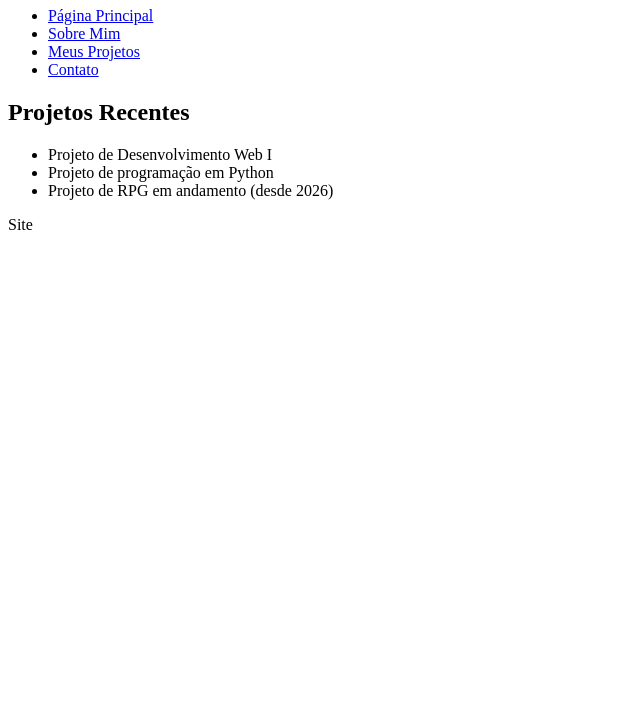
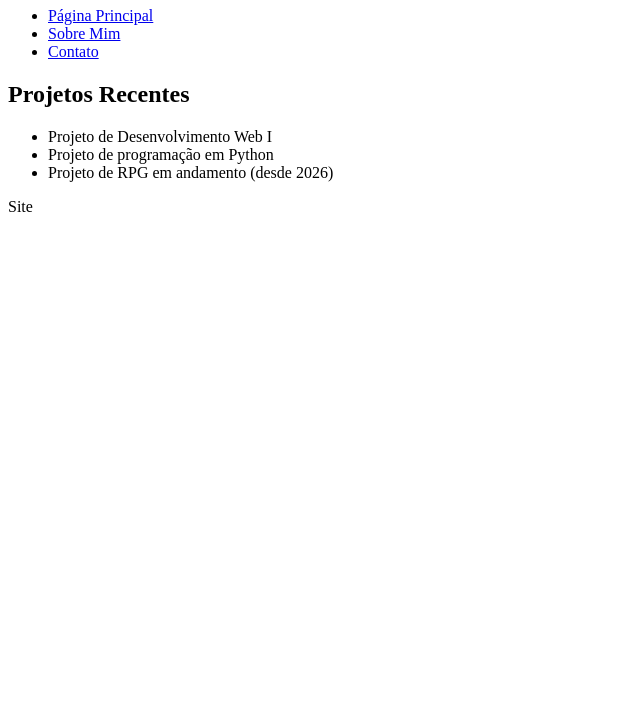
Before and after one commit to niveamaria11-dev/Projeto-04, a plain HTML site: page projetos.html in a window 1280 px wide. Shown: the part 73-800 px from the top of the page, without its empty margins (0-640 px from the left). Drawn offline with Linux system fonts and the light colour scheme.

Commit message:
Update projetos.html

```diff
--- a/projetos.html
+++ b/projetos.html
@@ -17,7 +17,6 @@
             <ul>
                 <li><a href="index.html">Página Principal</a></li>
                 <li><a href="sobre.html">Sobre Mim</a></li>
-                <li><a href="projetos.html">Meus Projetos</a></li>
                 <li><a href="contato.html">Contato</a></li>
             </ul>
         </nav>
```
